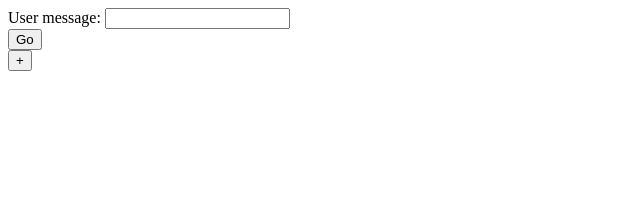
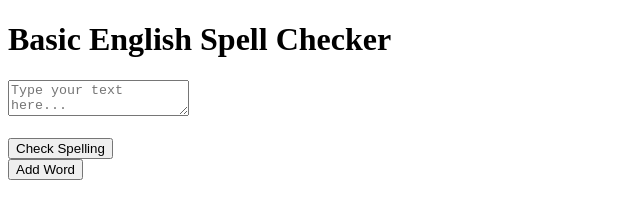
Before and after one commit to bashirzadehdanial/Spell-Checker, a website with bundled scripts: page index.html in a window 1280 px wide. Shown: the whole page, without its empty margins (0-640 px from the left). Built offline with nearby package versions, Linux system fonts and the light colour scheme.

Commit message:
Modify Html file based on the requirements

```diff
--- a/index.html
+++ b/index.html
@@ -1,19 +1,24 @@
 <!DOCTYPE html>
-<html>
-  <head>
+<html lang="en">
+<head>
+    <meta charset="UTF-8">
+    <meta name="viewport" content="width=device-width, initial-scale=1.0">
+    <title>Basic English Spell Checker</title>
+    <link rel="stylesheet" href="styles.css">
     <script type="module" src="script.js"></script>
-  </head>
-  <body>
-    <div id="input-container">
-      <label for="text">User message:</label>
-      <input type="text" id="text" name="text">
-    </div>
-    <div id="display-misspelled"></div>
-    <div id="button-container">
-      <button id="spellCheck-button">Go</button>
-   </div>
-   <div id="add-container">
-    <button id="addButton">+</button>
-   </div>
-  </body>
+</head>
+<body>
+    <h1>Basic English Spell Checker</h1>
+
+    <textarea id="text" placeholder="Type your text here..."></textarea>
+
+    <br>
+    <br>
+
+    <button id="check">Check Spelling</button>
+
+    <div id="misspelled-words"></div>
+
+    <button id="add-word">Add Word</button>
+</body>
 </html>
```
